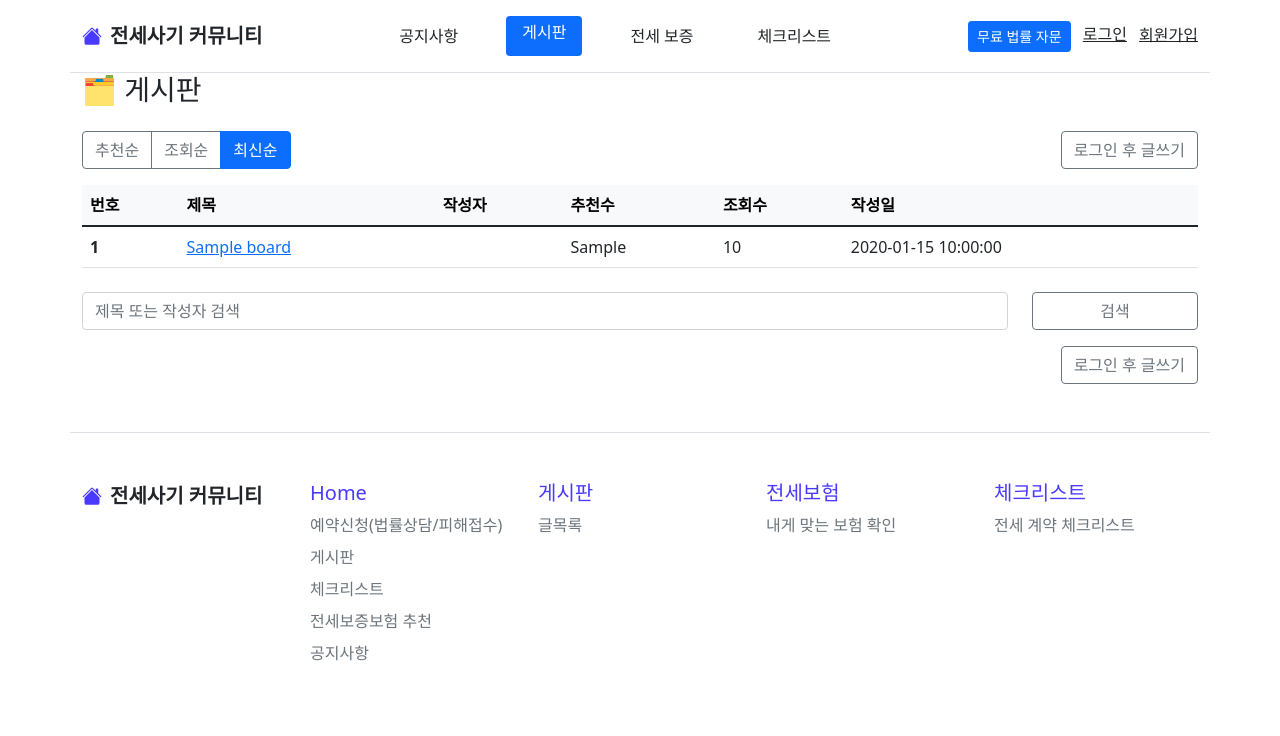
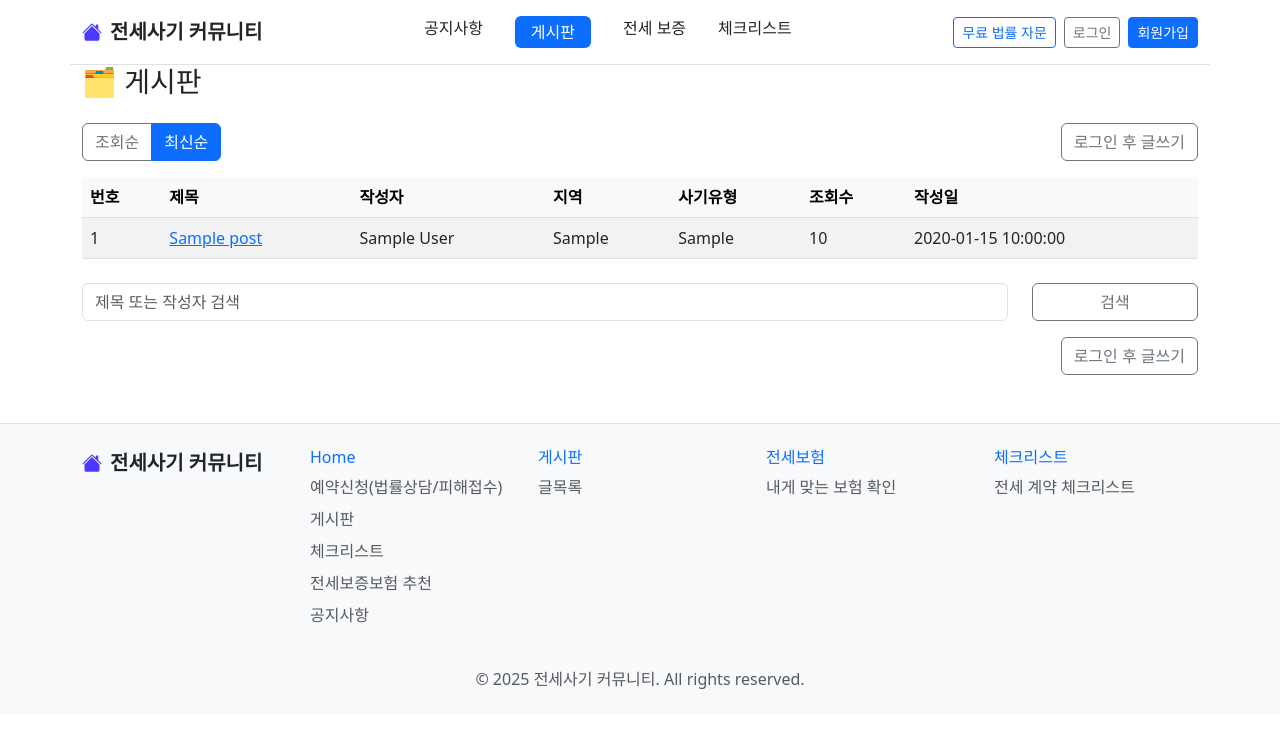
Before and after one commit to BINNNNNY/project_nextLv, a PHP site: page / in a window 1280 px wide. Shown: the top 736 px of the page. Run offline with PHP 8.4, Linux system fonts and the light colour scheme; tables that the repository leaves empty or names only in its code hold one stand-in row (values such as "Sample post"); data that the repository does not hold is empty.

Commit message:
0515 작업
게시글 작성, 회원가입(ID중복확인), 댓글기능, 조회수 기능 등등

```diff
--- a/inc/dbcon.php
+++ b/inc/dbcon.php
@@ -2,19 +2,12 @@
 $hostname = "localhost";
 $dbuserid = "root";
 $dbpasswd = "";
-$dbname = "test";
+$dbname = "rental_fraud_db";  // ✅ 반드시 이 이름으로 설정
 
 $mysqli = new mysqli($hostname, $dbuserid, $dbpasswd, $dbname);
 if ($mysqli->connect_errno) {
-    die('Connect Error: ' . $mysqli->connect_error);
+    die("DB 연결 실패: " . $mysqli->connect_error);
 }
-
-$result = $mysqli->query("select * from board") or die("query error => ".$mysqli->error);
-while($rs = $result->fetch_object()){
-    $rsc[]=$rs;
-}
-
-// echo "<pre>";
-// print_r($rsc);
+$mysqli->set_charset("utf8mb4");
 
 ?>
--- a/inc/footer.php
+++ b/inc/footer.php
@@ -1,26 +1,14 @@
-</div> <!-- col-md-8 닫기 -->
+</div> <!-- .container 닫기 -->
 
-<style>
-  .footer a {
-    white-space: nowrap;
-  }
-  .footer h5 {
-    color: #4A3AFF;
-  }
-  .footer .nav-link {
-    color: #6c757d !important;
-  }
-  .footer .icon-primary svg {
-    color: #4A3AFF;
-  }
-</style>
+<!-- ✅ 푸터 디자인 -->
+<footer class="bg-light border-top mt-5 py-4">
+  <div class="container">
+    <div class="row row-cols-1 row-cols-sm-2 row-cols-md-5">
 
-<div class="container">
-  <footer class="footer row row-cols-1 row-cols-sm-2 row-cols-md-5 py-5 my-5 border-top">
       <div class="col mb-3">
-      <a href="/project_nextLv/index.php" class="d-flex align-items-center text-decoration-none text-dark icon-primary">
-        <!-- SVG 아이콘 -->
-        <svg xmlns="http://www.w3.org/2000/svg" width="20" height="20" fill="currentColor" class="bi bi-house-fill me-2" viewBox="0 0 16 16">
+        <a href="/project_nextLv/index.php" class="d-flex align-items-center text-decoration-none text-dark">
+          <!-- 집 아이콘 -->
+          <svg xmlns="http://www.w3.org/2000/svg" width="20" height="20" fill="#4A3AFF" class="bi bi-house-fill me-2" viewBox="0 0 16 16">
             <path d="M8.707 1.5a1 1 0 0 0-1.414 0L.646 8.146a.5.5 0 0 0 .708.708L8 2.207l6.646 6.647a.5.5 0 0 0 .708-.708L13 5.793V2.5a.5.5 0 0 0-.5-.5h-1a.5.5 0 0 0-.5.5v1.293z"/>
             <path d="m8 3.293 6 6V13.5a1.5 1.5 0 0 1-1.5 1.5h-9A1.5 1.5 0 0 1 2 13.5V9.293z"/>
           </svg>
@@ -29,38 +17,46 @@
       </div>
 
       <div class="col mb-3">
-      <h5>Home</h5>
+        <h6 class="text-primary">Home</h6>
         <ul class="nav flex-column">
-        <li class="nav-item mb-2"><a href="/" class="nav-link p-0">예약신청(법률상담/피해접수)</a></li>
-        <li class="nav-item mb-2"><a href="/project_nextLv/index.php" class="nav-link p-0">게시판</a></li>
-        <li class="nav-item mb-2"><a href="/project_nextLv/checklist.php" class="nav-link p-0">체크리스트</a></li>
-        <li class="nav-item mb-2"><a href="/project_nextLv/insurance.php" class="nav-link p-0">전세보증보험 추천</a></li>
-        <li class="nav-item mb-2"><a href="/project_nextLv/notice.php" class="nav-link p-0">공지사항</a></li>
+          <li class="nav-item mb-2"><a href="/" class="nav-link p-0 text-muted">예약신청(법률상담/피해접수)</a></li>
+          <li class="nav-item mb-2"><a href="/project_nextLv/index.php" class="nav-link p-0 text-muted">게시판</a></li>
+          <li class="nav-item mb-2"><a href="/project_nextLv/checklist.php" class="nav-link p-0 text-muted">체크리스트</a></li>
+          <li class="nav-item mb-2"><a href="/project_nextLv/insurance.php" class="nav-link p-0 text-muted">전세보증보험 추천</a></li>
+          <li class="nav-item mb-2"><a href="/project_nextLv/notice.php" class="nav-link p-0 text-muted">공지사항</a></li>
         </ul>
       </div>
 
       <div class="col mb-3">
-      <h5>게시판</h5>
+        <h6 class="text-primary">게시판</h6>
         <ul class="nav flex-column">
-        <li class="nav-item mb-2"><a href="/project_nextLv/index.php" class="nav-link p-0">글목록</a></li>
+          <li class="nav-item mb-2"><a href="/project_nextLv/index.php" class="nav-link p-0 text-muted">글목록</a></li>
         </ul>
       </div>
 
       <div class="col mb-3">
-      <h5>전세보험</h5>
+        <h6 class="text-primary">전세보험</h6>
         <ul class="nav flex-column">
-        <li class="nav-item mb-2"><a href="/project_nextLv/insurance.php" class="nav-link p-0">내게 맞는 보험 확인</a></li>
+          <li class="nav-item mb-2"><a href="/project_nextLv/insurance.php" class="nav-link p-0 text-muted">내게 맞는 보험 확인</a></li>
         </ul>
       </div>
 
       <div class="col mb-3">
-      <h5>체크리스트</h5>
+        <h6 class="text-primary">체크리스트</h6>
         <ul class="nav flex-column">
-        <li class="nav-item mb-2"><a href="/project_nextLv/checklist.php" class="nav-link p-0">전세 계약 체크리스트</a></li>
+          <li class="nav-item mb-2"><a href="/project_nextLv/checklist.php" class="nav-link p-0 text-muted">전세 계약 체크리스트</a></li>
         </ul>
       </div>
+    </div>
+
+    <div class="text-center mt-3">
+      <p class="text-muted mb-0">© 2025 전세사기 커뮤니티. All rights reserved.</p>
+    </div>
+  </div>
 </footer>
-</div>
+
+<!-- ✅ Bootstrap JS -->
+<script src="https://cdn.jsdelivr.net/npm/bootstrap@5.3.0/dist/js/bootstrap.bundle.min.js"></script>
 
 </body>
 </html>
--- a/inc/header.php
+++ b/inc/header.php
@@ -1,6 +1,22 @@
 <?php
-session_start();
+if (session_status() === PHP_SESSION_NONE) {
+  session_start();
+}
 include $_SERVER["DOCUMENT_ROOT"] . "/project_nextLv/inc/dbcon.php";
+
+// 자동 로그인
+if (!isset($_SESSION['UID']) && isset($_COOKIE['user_token'])) {
+  $token = $_COOKIE['user_token'];
+  $check = $mysqli->query("SELECT * FROM users WHERE token = '$token'");
+  if ($check && $check->num_rows > 0) {
+    $u = $check->fetch_assoc();
+    $_SESSION['UID'] = $u['user_id'];
+    $_SESSION['UNAME'] = $u['name'];
+    $_SESSION['ROLE'] = $u['role'];
+  }
+}
+
+// 현재 페이지 메뉴 활성화
 $current = basename($_SERVER['PHP_SELF']);
 function activeMenu($page) {
   global $current;
@@ -14,7 +30,10 @@ function activeMenu($page) {
     <meta charset="utf-8">
     <meta name="viewport" content="width=device-width, initial-scale=1">
     <title>전세사기 커뮤니티</title>
-    <link href="https://cdn.jsdelivr.net/npm/bootstrap@5.1.3/dist/css/bootstrap.min.css" rel="stylesheet">
+
+    <!-- ✅ Bootstrap CSS -->
+    <link href="https://cdn.jsdelivr.net/npm/bootstrap@5.3.0/dist/css/bootstrap.min.css" rel="stylesheet">
+
     <style>
       .header-nav a {
         text-decoration: none;
@@ -27,7 +46,7 @@ function activeMenu($page) {
   </head>
 
   <body>
-    <!-- 헤더 -->
+    <!-- ✅ 헤더 -->
     <div class="container d-flex justify-content-between align-items-center py-3 border-bottom">
       <!-- 좌측 로고 -->
       <a href="/project_nextLv/index.php" class="d-flex align-items-center text-decoration-none text-dark icon-primary">
@@ -40,24 +59,25 @@ function activeMenu($page) {
 
       <!-- 중앙 메뉴 -->
       <nav class="header-nav d-flex justify-content-center flex-grow-1">
-        <a class="nav-link <?php echo activeMenu('notice.php'); ?>" href="/project_nextLv/notice.php">공지사항</a>
-        <a class="nav-link <?php echo activeMenu('index.php'); ?>" href="/project_nextLv/index.php">게시판</a>
-        <a class="nav-link <?php echo activeMenu('insurance.php'); ?>" href="/project_nextLv/insurance.php">전세 보증</a>
-        <a class="nav-link <?php echo activeMenu('checklist.php'); ?>" href="/project_nextLv/checklist.php">체크리스트</a>
+        <a class="nav-link <?= activeMenu('notice.php') ?>" href="/project_nextLv/notice.php">공지사항</a>
+        <a class="nav-link <?= activeMenu('index.php') ?>" href="/project_nextLv/index.php">게시판</a>
+        <a class="nav-link <?= activeMenu('insurance.php') ?>" href="/project_nextLv/insurance.php">전세 보증</a>
+        <a class="nav-link <?= activeMenu('checklist.php') ?>" href="/project_nextLv/checklist.php">체크리스트</a>
       </nav>
 
       <!-- 우측 버튼 -->
-      <div class="text-end">
-        <a href="#" class="btn btn-primary btn-sm me-2">무료 법률 자문</a>
-        <?php if (isset($_SESSION['UID'])): ?>
-          <a href="#" class="text-dark me-2">마이페이지</a>
-          <a href="/project_nextLv/member/logout.php" class="text-dark">로그아웃</a>
-        <?php else: ?>
-          <a href="/project_nextLv/member/login.php" class="text-dark me-2">로그인</a>
-          <a href="/project_nextLv/member/signup.php" class="text-dark">회원가입</a>
-        <?php endif; ?>
-      </div>
+  <div class="d-flex align-items-center">
+  <a href="#" class="btn btn-outline-primary btn-sm me-2">무료 법률 자문</a>
+
+  <?php if (isset($_SESSION['UID'])): ?>
+    <span class="me-2 fw-bold">👤 <?= $_SESSION['UNAME'] ?> 님</span>
+    <a href="/project_nextLv/member/logout.php" class="btn btn-outline-danger btn-sm">로그아웃</a>
+  <?php else: ?>
+    <a href="/project_nextLv/member/login.php" class="btn btn-outline-secondary btn-sm me-2">로그인</a>
+    <a href="/project_nextLv/member/signup.php" class="btn btn-primary btn-sm">회원가입</a>
+  <?php endif; ?>
+  </div>
     </div>
 
-    <!-- 본문 시작 -->
+    <!-- ✅ 본문 시작 -->
     <div class="container mb-5">
--- a/index.php
+++ b/index.php
@@ -1,27 +1,24 @@
 <?php
 include $_SERVER["DOCUMENT_ROOT"] . "/project_nextLv/inc/header.php";
 
-// 정렬 처리
-$order = $_GET['order'] ?? 'idx';
-$allowed = ['idx', 'title', 'userId', 'date', 'likes', 'views'];
-$order_by = in_array($order, $allowed) ? $order : 'idx';
+// 정렬 조건
+$order = $_GET['order'] ?? 'post_id';
+$allowed = ['post_id', 'title', 'author_id', 'created_at', 'views'];
+$order_by = in_array($order, $allowed) ? $order : 'post_id';
 
 // 검색 처리
 $search = $_GET['search'] ?? '';
-$where = $search ? "WHERE title LIKE '%$search%' OR userId LIKE '%$search%'" : '';
+$where = $search ? "WHERE title LIKE '%$search%' OR author_id LIKE '%$search%'" : '';
 
-// 페이지네이션 처리
-$page = $_GET['page'] ?? 1;
-$page = max(1, (int)$page);
+// 페이지네이션
+$page = max(1, (int)($_GET['page'] ?? 1));
 $limit = 10;
 $offset = ($page - 1) * $limit;
 
-$count_result = $mysqli->query("SELECT COUNT(*) as cnt FROM board $where") or die($mysqli->error);
-$count_row = $count_result->fetch_object();
-$total_posts = $count_row->cnt;
+$count_result = $mysqli->query("SELECT COUNT(*) AS cnt FROM post $where") or die($mysqli->error);
+$total_posts = $count_result->fetch_object()->cnt;
 $total_pages = ceil($total_posts / $limit);
 
-// 페이지네이션 범위 계산
 $btn_count = 5;
 $start_page = max(1, $page - floor($btn_count / 2));
 $end_page = min($total_pages, $start_page + $btn_count - 1);
@@ -29,13 +26,14 @@ if ($end_page - $start_page < $btn_count - 1) {
   $start_page = max(1, $end_page - $btn_count + 1);
 }
 
-$result = $mysqli->query("SELECT * FROM board $where ORDER BY $order_by DESC LIMIT $offset, $limit") or die("query error => " . $mysqli->error);
+// 게시글 목록 가져오기
+$result = $mysqli->query("SELECT * FROM post $where ORDER BY $order_by DESC LIMIT $offset, $limit") or die($mysqli->error);
 $rsc = [];
 while ($rs = $result->fetch_object()) {
   $rsc[] = $rs;
 }
 
-// 글쓰기 버튼 공통 출력 함수
+// 글쓰기 버튼 출력 함수
 function printWriteButton() {
   if (isset($_SESSION['UID'])) {
     echo '<a href="/project_nextLv/write.php" class="btn btn-primary">글쓰기</a>';
@@ -50,44 +48,39 @@ function printWriteButton() {
 <!-- 정렬 버튼 -->
 <div class="d-flex justify-content-between mb-3">
   <div class="btn-group" role="group">
-    <a href="?order=likes&search=<?php echo urlencode($search); ?>" class="btn <?php echo $order === 'likes' ? 'btn-primary' : 'btn-outline-secondary'; ?>">추천순</a>
-    <a href="?order=views&search=<?php echo urlencode($search); ?>" class="btn <?php echo $order === 'views' ? 'btn-primary' : 'btn-outline-secondary'; ?>">조회순</a>
-    <a href="?order=idx&search=<?php echo urlencode($search); ?>" class="btn <?php echo $order === 'idx' ? 'btn-primary' : 'btn-outline-secondary'; ?>">최신순</a>
+    <a href="?order=views" class="btn <?= $order === 'views' ? 'btn-primary' : 'btn-outline-secondary' ?>">조회순</a>
+    <a href="?order=post_id" class="btn <?= $order === 'post_id' ? 'btn-primary' : 'btn-outline-secondary' ?>">최신순</a>
   </div>
   <?php printWriteButton(); ?>
 </div>
 
-<table class="table">
+<table class="table table-striped">
   <thead class="table-light">
     <tr>
-      <th scope="col">번호</th>
-      <th scope="col">제목</th>
-      <th scope="col">작성자</th>
-      <th scope="col">추천수</th>
-      <th scope="col">조회수</th>
-      <th scope="col">작성일</th>
+      <th>번호</th>
+      <th>제목</th>
+      <th>작성자</th>
+      <th>지역</th>
+      <th>사기유형</th>
+      <th>조회수</th>
+      <th>작성일</th>
     </tr>
   </thead>
   <tbody>
     <?php if (!empty($rsc)): ?>
       <?php $i = $offset + 1; foreach ($rsc as $r): ?>
         <tr>
-          <th scope="row"><?php echo $i++; ?></th>
-          <td>
-            <a href="/project_nextLv/view.php?bid=<?php echo $r->bid; ?>">
-              <?php echo htmlspecialchars($r->title); ?>
-            </a>
-          </td>
-          <td><?php echo htmlspecialchars($r->userId); ?></td>
-          <td><?php echo $r->likes ?? 0; ?></td>
-          <td><?php echo $r->views ?? 0; ?></td>
-          <td><?php echo $r->date; ?></td>
+          <td><?= $i++ ?></td>
+          <td><a href="/project_nextLv/view.php?pid=<?= $r->post_id ?>"><?= htmlspecialchars($r->title) ?></a></td>
+          <td><?= htmlspecialchars($r->author_id) ?></td>
+          <td><?= htmlspecialchars($r->region ?? '-') ?></td>
+          <td><?= htmlspecialchars($r->fraud_type ?? '-') ?></td>
+          <td><?= $r->views ?? 0 ?></td>
+          <td><?= $r->created_at ?></td>
         </tr>
       <?php endforeach; ?>
     <?php else: ?>
-      <tr>
-        <td colspan="6" class="text-center">작성된 게시글이 없습니다.</td>
-      </tr>
+      <tr><td colspan="7" class="text-center">작성된 게시글이 없습니다.</td></tr>
     <?php endif; ?>
   </tbody>
 </table>
@@ -97,28 +90,24 @@ function printWriteButton() {
   <nav class="mt-4">
     <ul class="pagination justify-content-center">
       <?php if ($start_page > 1): ?>
-        <li class="page-item">
-          <a class="page-link" href="?page=1&order=<?php echo $order; ?>&search=<?php echo urlencode($search); ?>">처음</a>
-        </li>
+        <li class="page-item"><a class="page-link" href="?page=1&order=<?= $order ?>">처음</a></li>
       <?php endif; ?>
       <?php for ($p = $start_page; $p <= $end_page; $p++): ?>
-        <li class="page-item <?php echo $p == $page ? 'active' : ''; ?>">
-          <a class="page-link" href="?page=<?php echo $p; ?>&order=<?php echo $order; ?>&search=<?php echo urlencode($search); ?>"><?php echo $p; ?></a>
+        <li class="page-item <?= $p == $page ? 'active' : '' ?>">
+          <a class="page-link" href="?page=<?= $p ?>&order=<?= $order ?>&search=<?= urlencode($search) ?>"><?= $p ?></a>
         </li>
       <?php endfor; ?>
       <?php if ($end_page < $total_pages): ?>
-        <li class="page-item">
-          <a class="page-link" href="?page=<?php echo $total_pages; ?>&order=<?php echo $order; ?>&search=<?php echo urlencode($search); ?>">끝</a>
-        </li>
+        <li class="page-item"><a class="page-link" href="?page=<?= $total_pages ?>&order=<?= $order ?>">끝</a></li>
       <?php endif; ?>
     </ul>
   </nav>
 <?php endif; ?>
 
-<!-- 검색창 (하단 배치) -->
+<!-- 검색창 -->
 <form class="row mt-4" method="get">
   <div class="col-md-10">
-    <input type="text" name="search" class="form-control" placeholder="제목 또는 작성자 검색" value="<?php echo htmlspecialchars($search); ?>">
+    <input type="text" name="search" class="form-control" placeholder="제목 또는 작성자 검색" value="<?= htmlspecialchars($search) ?>">
   </div>
   <div class="col-md-2 text-end">
     <button type="submit" class="btn btn-outline-secondary w-100">검색</button>
```
Also changed, not shown: comment_ok.php (added, +24 -0 lines), delete.php (+15 -30 lines), member/check_userid.php (added, +12 -0 lines), member/login.php (+15 -18 lines), member/login_ok.php (+18 -17 lines), member/logout.php (+5 -4 lines), member/signup.php (+66 -23 lines), member/signup_ok.php (+9 -11 lines), notice.php (+4 -4 lines), view.php (+56 -25 lines), write.php (+30 -16 lines), write_ok.php (+46 -29 lines). Lines whose indentation alone changed are shown as unchanged.
